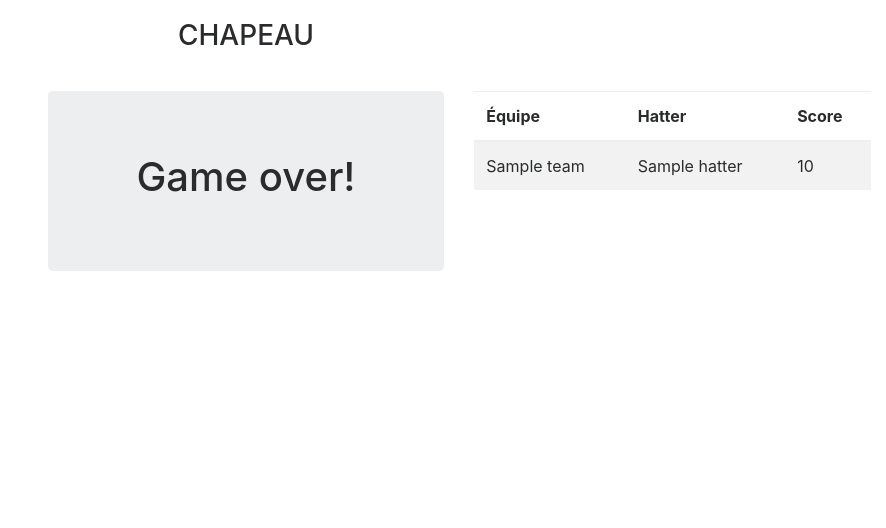
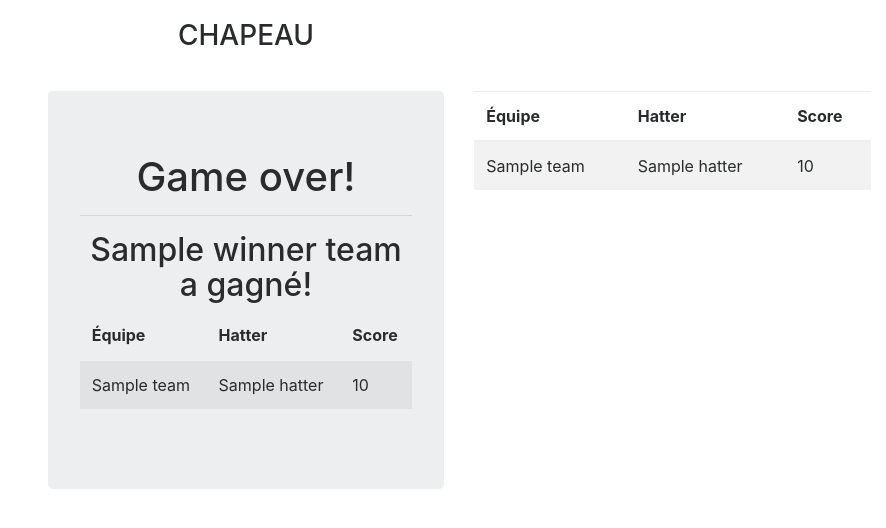
Before and after one commit to 14renus/LeChapeau, a Django app: template chapeau/templates/game_over.html in a window 1280 px wide. Shown: the top 528 px of the page, without its empty margins (394-1280 px from the left). Run offline with Django 3.2, Linux system fonts and the light colour scheme; the template is opened without the code that fills it: most values are stand-ins (such as "Sample title", 1, 10 or a date in 2020); some libraries are stand-ins or nearby versions.

```diff
--- a/chapeau/templates/game_over.html
+++ b/chapeau/templates/game_over.html
@@ -1,4 +1,42 @@
 {% extends 'index.html' %}
 {% block content %}
     <h1 class="text-center">Game over!</h1>
+    {% if winner_team %}
+        <hr>
+        <h2 class="text-center">{{ winner_team.nom }} a gagné!</h2>
+    {% endif %}
+    {% if leaderboard %}
+        <table class="table table-striped">
+            <thead>
+                <tr>
+                    <th>
+                        Équipe
+                    </th>
+                    <th>
+                        Hatter
+                    </th>
+                    <th>
+                        Score
+                    </th>
+                </tr>
+            </thead>
+            <tbody>
+                {% for team in leaderboard %}
+                <tr class="table-default">
+                    <td>
+                       {{ team.nom }}
+                    </td>
+                    <td>
+                        {% if team.hatter %}
+                            {{ hatter }}
+                        {% endif %}
+                    </td>
+                    <td>
+                       {{ team.score }}
+                    </td>
+                </tr>
+                {% endfor %}
+            </tbody>
+        </table>
+    {% endif %}
 {% endblock %}
--- a/chapeau/views.py
+++ b/chapeau/views.py
@@ -124,5 +124,7 @@ def RoundResultsView(request, room_id, player_id, game_round):
 def EndGameView(request, room_id):
     if not Salle.objects.filter(id=room_id).exists():
         return redirect('create_room')
+    teams, _ = GetLeaderBoardAndHatter(room_id)
+    winner_team = teams[0]
     FlushGame(room_id)
-    return render(request, 'game_over.html', {})
+    return render(request, 'game_over.html', {"leaderboard" : teams, "winner_team" : winner_team})
```
